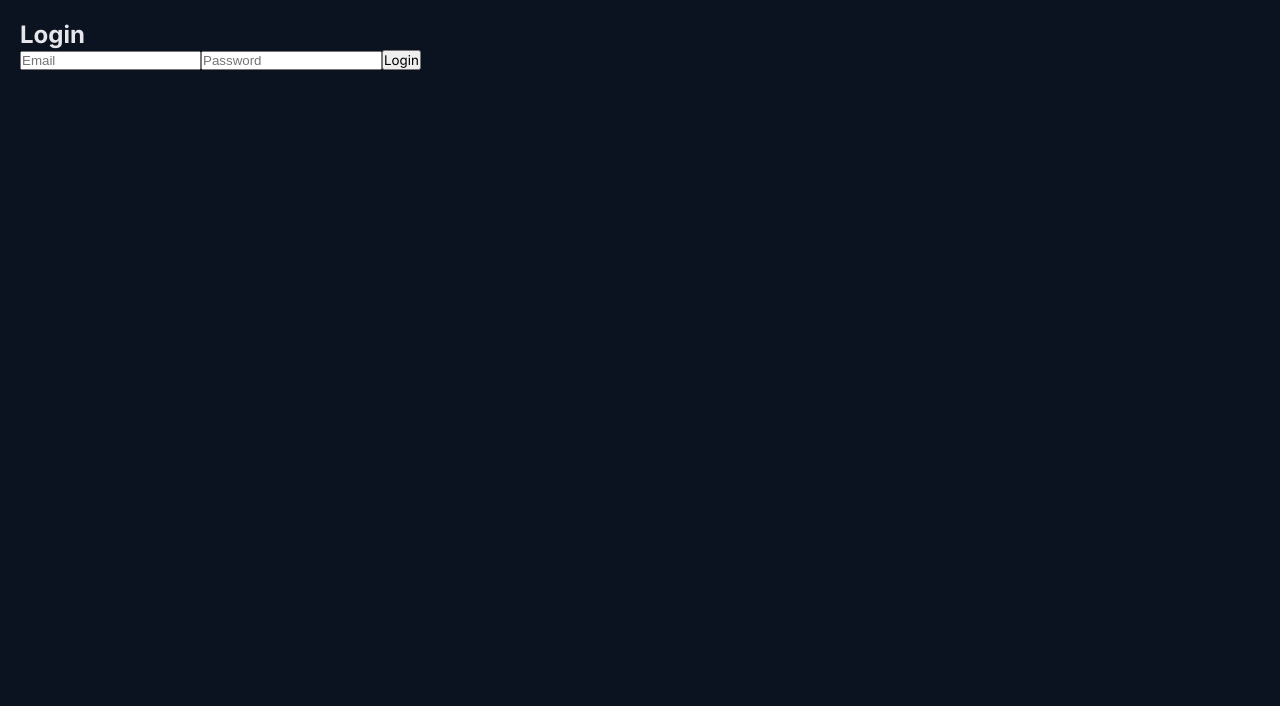
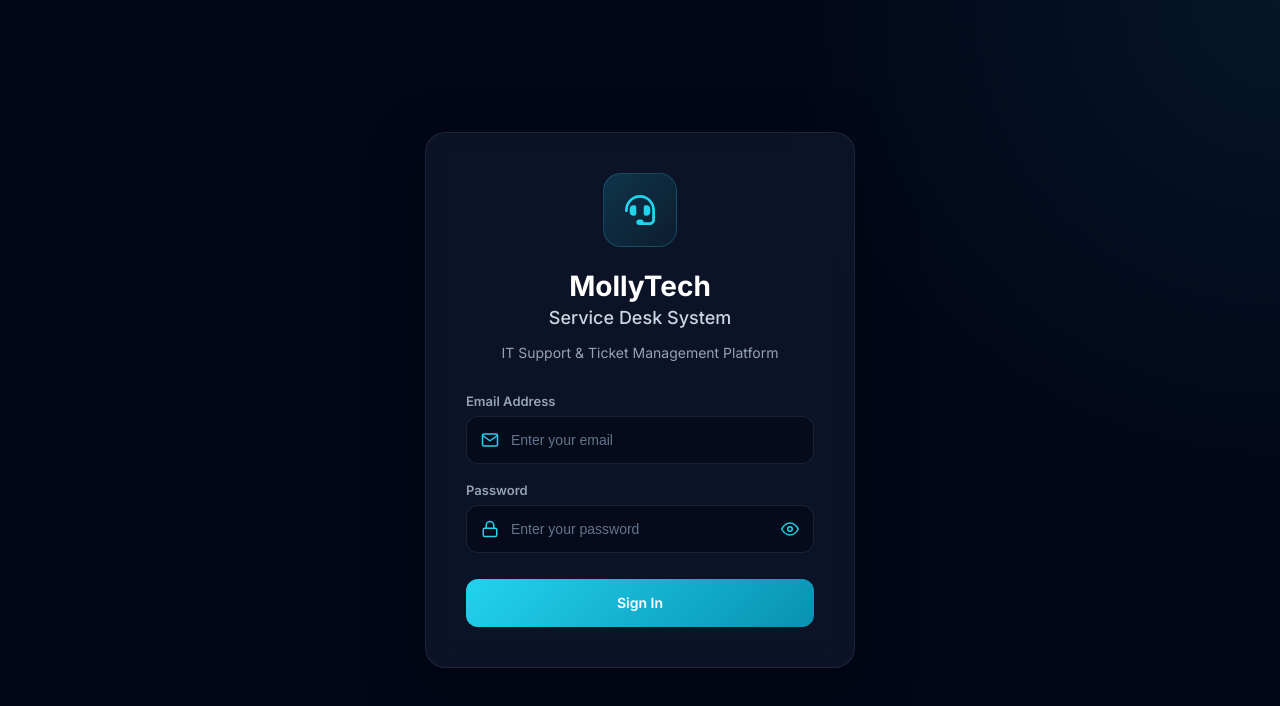
Before and after one commit to Mollytovvv/MollyTech-Service-Desk, a React (Vite) app in the folder frontend/: page / in a window 1280 px wide. Shown: the top 706 px of the page. Built offline with nearby package versions, Linux system fonts and the light colour scheme.

Commit message:
Login and Signup In Progress

```diff
--- a/frontend/src/auth/Login.css
+++ b/frontend/src/auth/Login.css
@@ -1,3 +1,391 @@
-.login-container {
-  padding: 20px;
+/* =====================================
+   LOGIN PAGE
+   MollyTech Service Desk
+===================================== */
+
+/* =========================
+   PAGE
+========================= */
+
+.login-page{
+
+    display:flex;
+
+    justify-content:center;
+
+    align-items:center;
+
+    width:100%;
+
+    height:100vh;
+
+    padding:24px;
+
+    background:
+    radial-gradient(circle at top right,
+    rgba(34,211,238,.08),
+    transparent 35%),
+    #020617;
+
 }
+
+
+
+/* =========================
+   CARD
+========================= */
+
+.login-card{
+
+    width:100%;
+
+    max-width:430px;
+
+    display:flex;
+
+    flex-direction:column;
+
+    align-items:center;
+
+    padding:40px;
+
+    border-radius:20px;
+
+    background:rgba(15,23,42,.82);
+
+    backdrop-filter:blur(16px);
+
+    border:1px solid rgba(148,163,184,.12);
+
+    box-shadow:
+    0 20px 60px rgba(0,0,0,.35);
+
+}
+
+
+
+/* =========================
+   LOGO
+========================= */
+
+.login-logo{
+
+    width:74px;
+
+    height:74px;
+
+    display:flex;
+
+    justify-content:center;
+
+    align-items:center;
+
+    border-radius:18px;
+
+    margin-bottom:22px;
+
+    background:
+    linear-gradient(
+        135deg,
+        rgba(34,211,238,.18),
+        rgba(34,211,238,.05)
+    );
+
+    border:1px solid rgba(34,211,238,.22);
+
+}
+
+
+
+.login-logo svg{
+
+    font-size:30px;
+
+    color:#22d3ee;
+
+}
+
+
+
+/* =========================
+   TITLE
+========================= */
+
+.login-card h1{
+
+    margin:0;
+
+    font-size:28px;
+
+    font-weight:700;
+
+    color:white;
+
+}
+
+
+
+.login-card h2{
+
+    margin:4px 0 14px;
+
+    font-size:18px;
+
+    font-weight:500;
+
+    color:#cbd5e1;
+
+}
+
+
+
+.login-subtitle{
+
+    margin:0 0 28px;
+
+    text-align:center;
+
+    color:#94a3b8;
+
+    font-size:14px;
+
+    line-height:1.6;
+
+}
+
+
+
+/* =========================
+   FORM
+========================= */
+
+.login-form{
+
+    width:100%;
+
+    display:flex;
+
+    flex-direction:column;
+
+    gap:18px;
+
+}
+
+
+
+/* =========================
+   FIELD
+========================= */
+
+.login-field{
+
+    display:flex;
+
+    flex-direction:column;
+
+    gap:7px;
+
+}
+
+
+
+.login-field label{
+
+    color:#94a3b8;
+
+    font-size:13px;
+
+    font-weight:600;
+
+}
+
+
+
+/* =========================
+   INPUT
+========================= */
+
+.login-input{
+
+    display:flex;
+
+    align-items:center;
+
+    gap:12px;
+
+    height:48px;
+
+    padding:0 14px;
+
+    border-radius:12px;
+
+    background:rgba(2,6,23,.55);
+
+    border:1px solid rgba(148,163,184,.15);
+
+    transition:
+    border-color .2s,
+    box-shadow .2s;
+
+}
+
+
+
+.login-input:focus-within{
+
+    border-color:#22d3ee;
+
+    box-shadow:
+    0 0 0 3px rgba(34,211,238,.10);
+
+}
+
+
+
+.login-input svg{
+
+    color:#22d3ee;
+
+    font-size:18px;
+
+    flex-shrink:0;
+
+}
+
+
+
+.login-input input{
+
+    flex:1;
+
+    height:100%;
+
+    border:none;
+
+    outline:none;
+
+    background:transparent;
+
+    color:white;
+
+    font-size:14px;
+
+}
+
+
+
+.login-input input::placeholder{
+
+    color:#64748b;
+
+}
+
+
+
+/* =========================
+   PASSWORD BUTTON
+========================= */
+
+.password-toggle{
+
+    display:flex;
+
+    justify-content:center;
+
+    align-items:center;
+
+    background:none;
+
+    border:none;
+
+    cursor:pointer;
+
+    color:#94a3b8;
+
+    font-size:17px;
+
+    transition:.2s;
+
+}
+
+
+
+.password-toggle:hover{
+
+    color:#22d3ee;
+
+}
+
+
+
+/* =========================
+   BUTTON
+========================= */
+
+.login-btn{
+
+    height:48px;
+
+    margin-top:8px;
+
+    border:none;
+
+    border-radius:12px;
+
+    cursor:pointer;
+
+    font-size:14px;
+
+    font-weight:600;
+
+    color:white;
+
+    background:
+    linear-gradient(
+        135deg,
+        #22d3ee,
+        #0891b2
+    );
+
+    transition:
+    transform .2s,
+    box-shadow .2s;
+
+}
+
+
+
+.login-btn:hover:not(:disabled){
+
+    transform:translateY(-2px);
+
+    box-shadow:
+    0 10px 30px rgba(34,211,238,.30);
+
+}
+
+
+
+.login-btn:disabled{
+
+    opacity:.7;
+
+    cursor:not-allowed;
+
+}
+
+
+
+/* =========================
+   RESPONSIVE
+========================= */
+
+@media(max-width:600px){
+
+    .login-card{
+
+        padding:28px;
+
+    }
+
+}
--- a/frontend/src/auth/Login.jsx
+++ b/frontend/src/auth/Login.jsx
@@ -2,87 +2,273 @@ import { useState } from "react";
 import api from "../api/axios";
 import { useAuth } from "../context/AuthContext";
 import { useNavigate } from "react-router-dom";
+import { FiMail, FiLock, FiEye, FiEyeOff } from "react-icons/fi";
+import { FaHeadset } from "react-icons/fa";
+import { useToast } from "../context/ToastContext";
 import "./Login.css";
 
 export default function Login() {
+
     const [email, setEmail] = useState("");
+
     const [password, setPassword] = useState("");
+
     const [loading, setLoading] = useState(false);
 
+    const [showPassword, setShowPassword] = useState(false);
+
     const { login } = useAuth();
+
+    const { showToast } = useToast();
+
     const navigate = useNavigate();
 
     const handleLogin = async (e) => {
+
         e.preventDefault();
+
         setLoading(true);
 
         try {
+
             const res = await api.post("/auth/login", {
+
                 email,
                 password,
+
             });
-
-      console.log("LOGIN RESPONSE:", res.data);
 
             const { token, user } = res.data;
 
-      // 🚨 SAFETY CHECK
             if (!token || !user) {
+
                 throw new Error("Invalid login response from server");
+
             }
 
-    // ✅ SAVE AUTH PROPERLY
             login(token, user);
 
-    // backup storage
             localStorage.setItem("token", token);
+
             localStorage.setItem("user", JSON.stringify(user));
 
-    // =========================
-    // ROLE BASED REDIRECT
-    // =========================
             if (user.role === "admin") {
+
                 navigate("/dashboard");
-    }
-    else if (user.role === "user") {
-      navigate("/user/dashboard");
-    }
-    else {
-      navigate("/");
+
             }
 
-    } catch (err) {
-      console.log("LOGIN ERROR:", err.response?.data || err.message);
+            else if (user.role === "user") {
 
-      alert(err.response?.data?.message || "Login failed");
-    } finally {
+                navigate("/user/dashboard");
+
+            }
+
+            else {
+
+                navigate("/");
+
+            }
+
+        }
+
+        catch (err) {
+
+            showToast(
+
+                "error",
+
+                err.response?.data?.message ||
+
+                "Login failed"
+
+            );
+
+        }
+
+        finally {
+
             setLoading(false);
+
         }
+
     };
 
     return (
-    <div className="login-container">
-      <h2>Login</h2>
 
-      <form onSubmit={handleLogin}>
+        <div className="login-page">
+
+            <div className="login-card">
+
+                {/* LOGO */}
+
+                <div className="login-logo">
+
+                    <FaHeadset />
+
+                </div>
+
+                {/* BRAND */}
+
+                <h1>
+
+                    MollyTech
+
+                </h1>
+
+                <h2>
+
+                    Service Desk System
+
+                </h2>
+
+                <p className="login-subtitle">
+
+                    IT Support & Ticket Management Platform
+
+                </p>
+
+                {/* FORM */}
+
+                <form
+                    className="login-form"
+                    onSubmit={handleLogin}
+                >
+
+                    {/* EMAIL */}
+
+                    <div className="login-field">
+
+                        <label>
+
+                            Email Address
+
+                        </label>
+
+                        <div className="login-input">
+
+                            <FiMail />
+
                             <input
+
                                 type="email"
-          placeholder="Email"
+
+                                placeholder="Enter your email"
+
                                 value={email}
-          onChange={(e) => setEmail(e.target.value)}
+
+                                onChange={(e) =>
+                                    setEmail(e.target.value)
+                                }
+
+                                required
+
                             />
 
+                        </div>
+
+                    </div>
+
+                    {/* PASSWORD */}
+
+                    <div className="login-field">
+
+                        <label>
+
+                            Password
+
+                        </label>
+
+                        <div className="login-input">
+
+                            <FiLock />
+
                             <input
-          type="password"
-          placeholder="Password"
+
+                                type={
+                                    showPassword
+                                        ? "text"
+                                        : "password"
+                                }
+
+                                placeholder="Enter your password"
+
                                 value={password}
-          onChange={(e) => setPassword(e.target.value)}
+
+                                onChange={(e) =>
+                                    setPassword(e.target.value)
+                                }
+
+                                required
+
                             />
 
-        <button type="submit" disabled={loading}>
-          {loading ? "Logging in..." : "Login"}
+                            <button
+
+                                type="button"
+
+                                className="password-toggle"
+
+                                onClick={() =>
+                                    setShowPassword(!showPassword)
+                                }
+
+                            >
+
+                                {
+
+                                    showPassword
+
+                                        ?
+
+                                        <FiEyeOff />
+
+                                        :
+
+                                        <FiEye />
+
+                                }
+
                             </button>
+
+                        </div>
+
+                    </div>
+
+                    {/* BUTTON */}
+
+                    <button
+
+                        className="login-btn"
+
+                        type="submit"
+
+                        disabled={loading}
+
+                    >
+
+                        {
+
+                            loading
+
+                                ?
+
+                                "Signing In..."
+
+                                :
+
+                                "Sign In"
+
+                        }
+
+                    </button>
+
                 </form>
+
             </div>
+
+        </div>
+
     );
+
 }
```
Also changed, not shown: 1 other file (tests, documents, lock files or other folders). Lines whose indentation alone changed are shown as unchanged.
